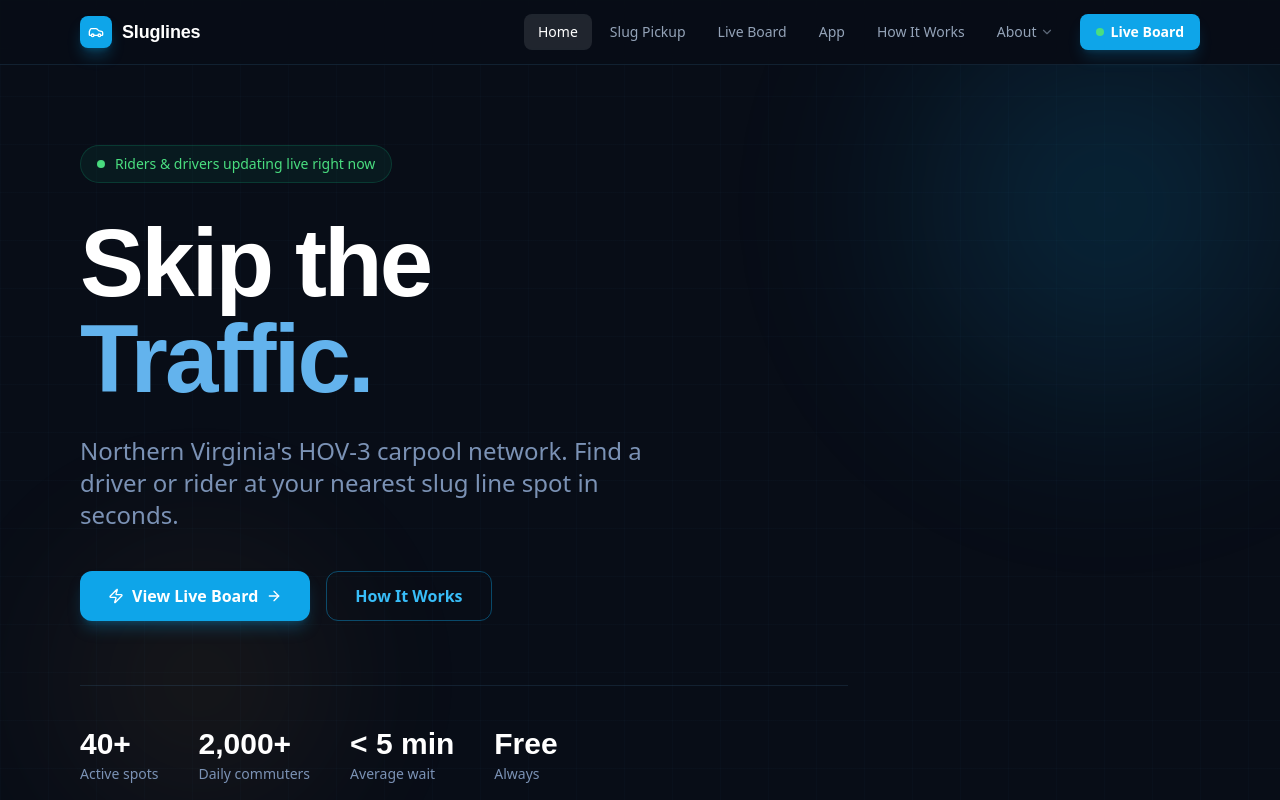
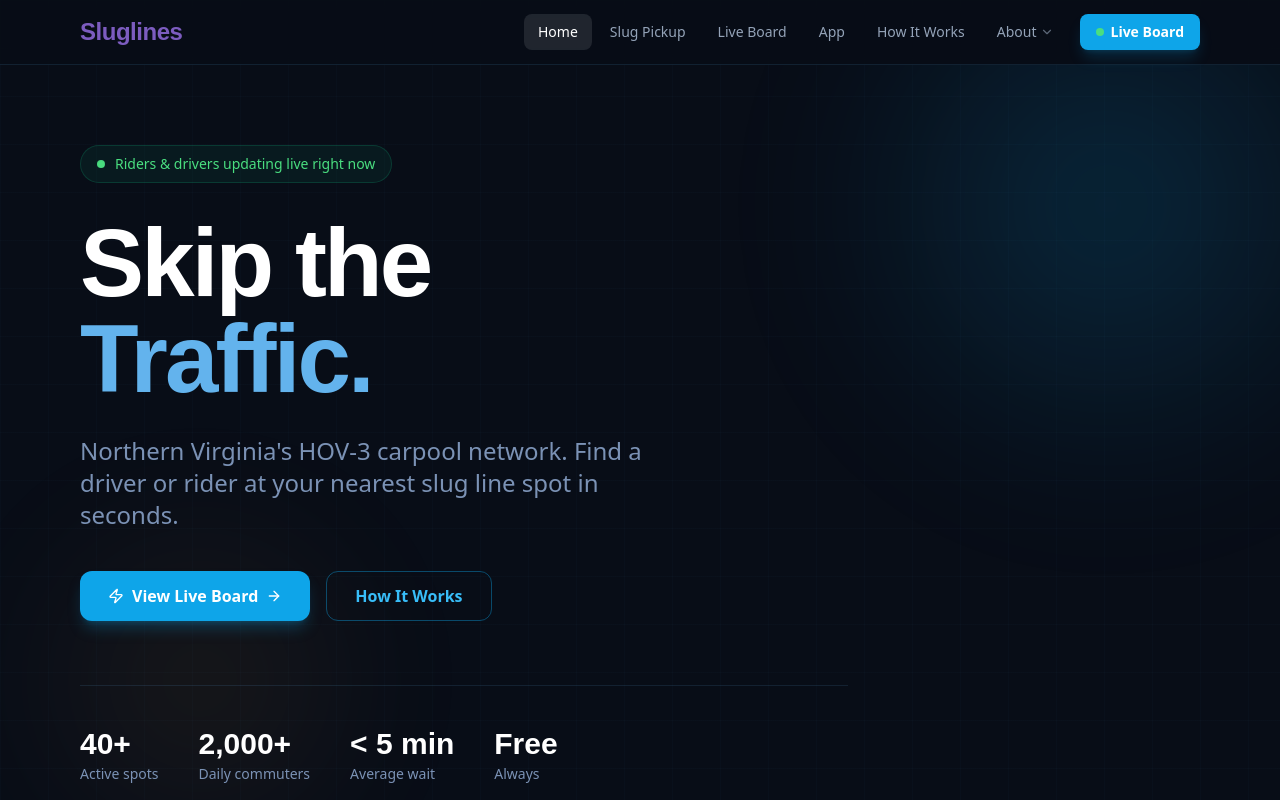
Before and after one commit to cybersecurity-cell/sluglines, a Next.js app: page / in a window 1280 px wide. Shown: the top 800 px of the page. Built offline with nearby package versions, Linux system fonts and the light colour scheme.

Commit message:
Refactor Navbar component and update styles

```diff
--- a/src/components/Navbar.tsx
+++ b/src/components/Navbar.tsx
@@ -1,7 +1,7 @@
 'use client'
 import Link from 'next/link'
 import { usePathname } from 'next/navigation'
-import { Car, Menu, X, ChevronDown } from 'lucide-react'
+import { Menu, X, ChevronDown } from 'lucide-react'
 import { useState } from 'react'
 import clsx from 'clsx'
 
@@ -30,11 +30,8 @@ export default function Navbar() {
       style={{ background: 'rgba(8,13,23,0.85)', borderColor: 'var(--border)' }}
     >
       <div className="max-w-6xl mx-auto px-4 h-16 flex items-center justify-between">
-        <Link href="/" className="flex items-center gap-2.5">
-          <div className="w-8 h-8 rounded-lg bg-sky-500 flex items-center justify-center shadow-lg shadow-sky-500/30">
-            <Car className="w-4 h-4 text-white" />
-          </div>
-          <span className="font-bold text-lg text-white" style={{ fontFamily: 'Syne, sans-serif', letterSpacing: '-0.01em' }}>Sluglines</span>
+        <Link href="/" className="flex items-center">
+          <span className="font-bold text-2xl" style={{ fontFamily: 'Syne, sans-serif', letterSpacing: '-0.02em', color: '#7C5CBF' }}>Sluglines</span>
         </Link>
         <div className="hidden md:flex items-center gap-1">
           {navLinks.map((link) => (
```
